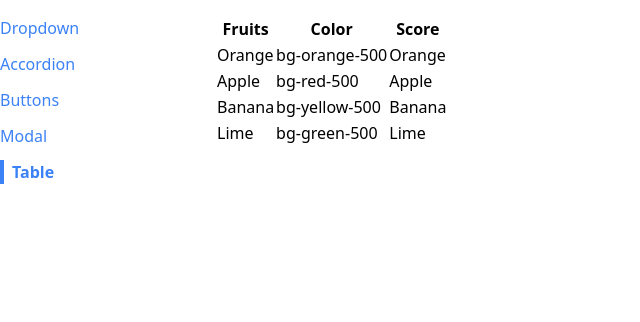
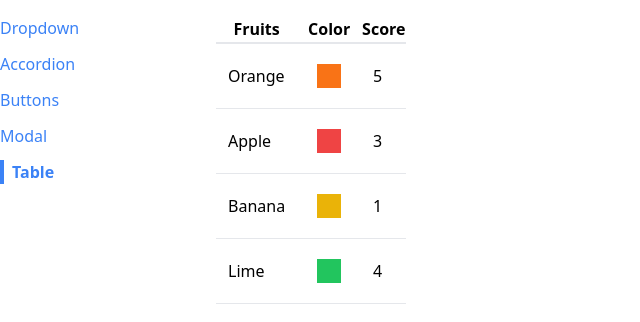
Before and after one commit to locaulker/components, a React (Create React App) app: page /table in a window 1280 px wide. Shown: the top 322 px of the page, without its empty margins (0-640 px from the left). Built offline with nearby package versions, Linux system fonts and the light colour scheme.

Commit message:
styling applied to static non-reusable table component

```diff
--- a/src/components/Table.js
+++ b/src/components/Table.js
@@ -3,18 +3,20 @@
 function Table({ data }) {
   const renderedRows = data.map(fruit => {
     return (
-      <tr key={fruit.name}>
-        <td>{fruit.name}</td>
-        <td>{fruit.color}</td>
-        <td>{fruit.name}</td>
+      <tr className="border-b" key={fruit.name}>
+        <td className="p-3">{fruit.name}</td>
+        <td className="p-3">
+          <div className={`p-3 m-2 ${fruit.color}`}></div>
+        </td>
+        <td className="p-3">{fruit.score}</td>
       </tr>
     )
   })
 
   return (
-    <table>
+    <table className="table-auto border-spacing-2">
       <thead>
-        <tr>
+        <tr className="border-b-2">
           <th>Fruits</th>
           <th>Color</th>
           <th>Score</th>
```
